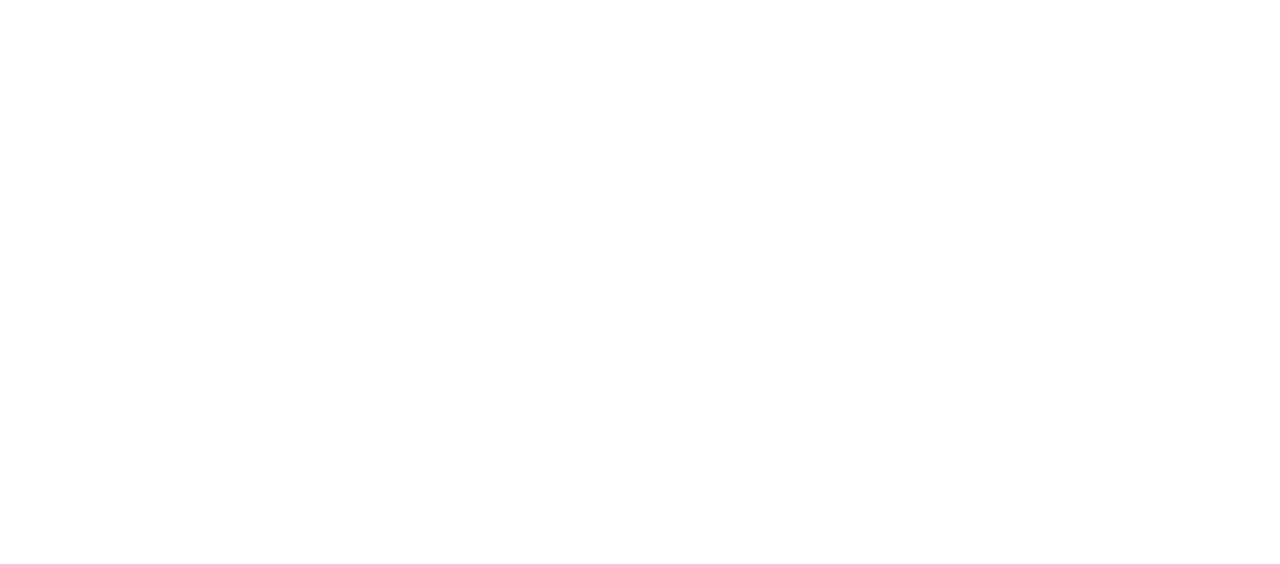
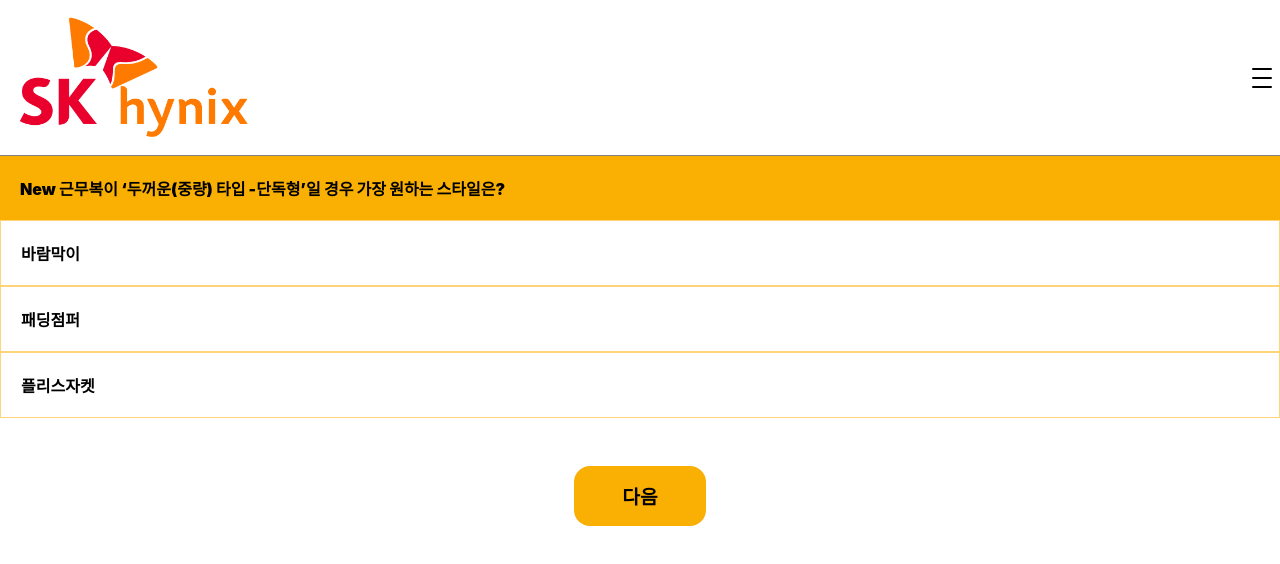
Before and after one commit to JeremyDev87/clothsurvey, a React (Create React App) app: page /question in a window 1280 px wide. Shown: the top 564 px of the page. Built offline with nearby package versions, Linux system fonts and the light colour scheme.

Commit message:
question published

```diff
--- /dev/null
+++ b/src/assets/css/question.css
@@ -0,0 +1,54 @@
+input[id*="question"] {
+    display:none;
+}
+input[id*="question"]+label {
+    display:block;
+    padding:20px;
+    border:none;
+    color:#000;
+    font-weight:900;
+    background:#fab003;
+    cursor:pointer;
+    position:relative;
+}
+input[id*="question"] + label + div {
+    max-height:100%;
+    /* transition:all 0.5s; */
+    overflow:hidden;
+    background:#ebf8ff;
+    font-size: 1rem;
+}
+.answer {
+    display:flex;
+    flex-direction: column;
+}
+input[name*="answer"] + label {
+    display:block;
+    padding:20px;
+    border:1px solid #ffd378;
+    color:#000;
+    font-weight:900;
+    background:#FFF;
+    cursor:pointer;
+    position:relative;
+}
+input[name*="answer"]:checked + label {
+    border:1px solid #ffd378;
+    color:#000;
+    font-weight:900;
+    background:#ffd378;
+}
+.buttonSet {
+    width:100%;
+    text-align: center;
+    margin-top:3rem;
+}
+.buttonSet>button {
+    border:none;
+    padding : 1rem 3rem;
+    background-color : #fab003;
+    color:#000;
+    font-weight:900;
+    border-radius: 1rem;
+    font-size: 1.2rem;
+}
--- a/src/assets/css/sideMenu.css
+++ b/src/assets/css/sideMenu.css
@@ -6,6 +6,7 @@
     box-shadow: 5px 5px 5px 5px gray;
     color: gray;
     text-align: center;
+    z-index:1;
 }
 
 .sideMenu ul {
--- a/src/index.js
+++ b/src/index.js
@@ -7,6 +7,10 @@
 import App from './App';
 import Login from './login';
 import SurveyInfo from './surveyInfo';
+import Question from './question';
+import Question2 from './question2';
+import Question3 from './question3';
+import Question4 from './question4';
 import TopNav from './partials/topNav';
 import reportWebVitals from './reportWebVitals';
 
@@ -37,13 +41,25 @@
         <Route exact path="/">
           <Login />
         </Route>
-        <Route path="/check">
-          <TopNav />
-          <App />
-        </Route>
         <Route path="/surveyinfo">
           <TopNav />
           <SurveyInfo />
+        </Route>
+        <Route path="/question">
+          <TopNav />
+          <Question />
+        </Route>
+        <Route path="/question2">
+          <TopNav />
+          <Question2 />
+        </Route>
+        <Route path="/question3">
+          <TopNav />
+          <Question3 />
+        </Route>
+        <Route path="/question4">
+          <TopNav />
+          <Question4 />
         </Route>
       </Provider>
     </BrowserRouter>
--- a/src/partials/sideMenu.js
+++ b/src/partials/sideMenu.js
@@ -13,12 +13,12 @@
         <div className="sideMenu">
                 <div className="MenuInfo">
                     {/* <strong>{props.state[0].name}</strong> 님 */}
-                    <p>건강 관리 자가 진단</p>
+                    <p>근무복 품평회</p>
                 </div>
                 <div className="navList">
                     <ul>
                         <Link to="/surveyinfo"><li><img src={Info} alt="checkIcon"/><span>품평회란?</span></li></Link>
-                        <Link to="/check"><li><img src={CheckLog} alt="checkIcon"/><span>품평회하기</span></li></Link>
+                        <Link to="/question"><li><img src={CheckLog} alt="checkIcon"/><span>품평회하기</span></li></Link>
                         <Link to="/"><li><img src={LogOut} alt="logOutIcon"/><span>로그아웃</span></li></Link>
                     </ul>
                 </div>
--- /dev/null
+++ b/src/question.js
@@ -0,0 +1,37 @@
+import React from 'react';
+import './assets/css/question.css';
+import {useHistory} from 'react-router-dom';
+
+function Question(props) {
+
+    const history = useHistory();
+
+    const doNextBtn = () => {
+        history.push('./question2');
+    }
+
+    return (
+        <div className="question">
+            <div className="quesSet">
+                <input type="radio" id="question01" name="question"/>
+                <label htmlFor="question01">
+                    <span>New 근무복이 ‘두꺼운(중량) 타입 -단독형’일 경우 가장 원하는 스타일은?</span>
+                </label>
+                <div className="answer">
+                    <input type="radio"id="answer01_1" name="answer01"/>
+                    <label htmlFor="answer01_1">바람막이</label>
+                    <input type="radio"id="answer01_2" name="answer01"/>
+                    <label htmlFor="answer01_2">패딩점퍼</label>
+                    <input type="radio"id="answer01_3" name="answer01"/>
+                    <label htmlFor="answer01_3">플리스자켓</label>
+                </div>
+            </div>
+            <div className="buttonSet">
+                <button onClick={doNextBtn}>다음</button>
+            </div>
+        </div>
+    );
+}
+
+
+export default Question;
--- /dev/null
+++ b/src/question2.js
@@ -0,0 +1,37 @@
+import React from 'react';
+import './assets/css/question.css';
+import {useHistory} from 'react-router-dom';
+
+function Question2(props) {
+
+    const history = useHistory();
+
+    const doNextBtn = () => {
+        history.push('./question3');
+    }
+
+    return (
+        <div className="question">
+            <div className="quesSet">
+                <input type="radio" id="question01" name="question"/>
+                <label htmlFor="question01">
+                    <span>New 근무복이 ‘두꺼운(중량) 타입 -단독형’일 경우 가장 원하는 스타일은?</span>
+                </label>
+                <div className="answer">
+                    <input type="radio"id="answer01_1" name="answer01"/>
+                    <label htmlFor="answer01_1">바람막이</label>
+                    <input type="radio"id="answer01_2" name="answer01"/>
+                    <label htmlFor="answer01_2">패딩점퍼</label>
+                    <input type="radio"id="answer01_3" name="answer01"/>
+                    <label htmlFor="answer01_3">플리스자켓</label>
+                </div>
+            </div>
+            <div className="buttonSet">
+                <button onClick={doNextBtn}>다음</button>
+            </div>
+        </div>
+    );
+}
+
+
+export default Question2;
--- /dev/null
+++ b/src/question3.js
@@ -0,0 +1,30 @@
+import React from 'react';
+import './assets/css/question.css';
+
+function Question3(props) {
+
+    return (
+        <div className="question">
+            <div className="quesSet">
+                <input type="radio" id="question01" name="question"/>
+                <label htmlFor="question01">
+                    <span>New 근무복이 ‘두꺼운(중량) 타입 -단독형’일 경우 가장 원하는 스타일은?</span>
+                </label>
+                <div className="answer">
+                    <input type="radio"id="answer01_1" name="answer01"/>
+                    <label htmlFor="answer01_1">바람막이</label>
+                    <input type="radio"id="answer01_2" name="answer01"/>
+                    <label htmlFor="answer01_2">패딩점퍼</label>
+                    <input type="radio"id="answer01_3" name="answer01"/>
+                    <label htmlFor="answer01_3">플리스자켓</label>
+                </div>
+            </div>
+            <div className="buttonSet">
+                <button>다음</button>
+            </div>
+        </div>
+    );
+}
+
+
+export default Question3;
--- /dev/null
+++ b/src/question4.js
@@ -0,0 +1,30 @@
+import React from 'react';
+import './assets/css/question.css';
+
+function Question4(props) {
+
+    return (
+        <div className="question">
+            <div className="quesSet">
+                <input type="radio" id="question01" name="question"/>
+                <label htmlFor="question01">
+                    <span>New 근무복이 ‘두꺼운(중량) 타입 -단독형’일 경우 가장 원하는 스타일은?</span>
+                </label>
+                <div className="answer">
+                    <input type="radio"id="answer01_1" name="answer01"/>
+                    <label htmlFor="answer01_1">바람막이</label>
+                    <input type="radio"id="answer01_2" name="answer01"/>
+                    <label htmlFor="answer01_2">패딩점퍼</label>
+                    <input type="radio"id="answer01_3" name="answer01"/>
+                    <label htmlFor="answer01_3">플리스자켓</label>
+                </div>
+            </div>
+            <div className="buttonSet">
+                <button>다음</button>
+            </div>
+        </div>
+    );
+}
+
+
+export default Question4;
```
Also changed, not shown: src/assets/images/chevron-circle-down-solid.svg (added), src/assets/images/chevron-circle-up-solid.svg (added).
